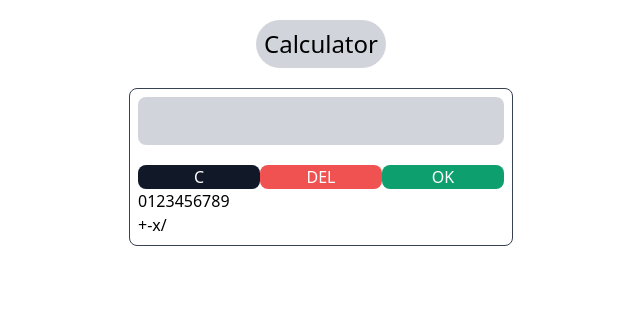
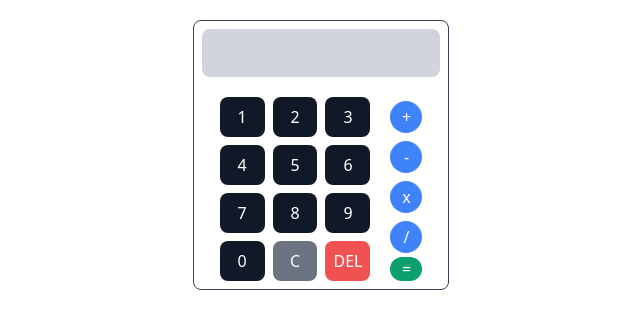
Before and after one commit to MikeLvl76/Vue-project, a Vue app in the folder app/: page / in a window 1280 px wide. Shown: the top 328 px of the page, without its empty margins (319-959 px from the left). Built offline with nearby package versions, Linux system fonts and the light colour scheme.

Commit message:
front done for the moment

```diff
--- a/app/src/components/Calculator.vue
+++ b/app/src/components/Calculator.vue
@@ -20,7 +20,7 @@ const selectOperator = (op) => {
 const updateCalculation = (event) => {
     if (event === 'C') label.value = '';
     else if (event === 'DEL') label.value = label.value.substring(0, label.value.length - 1);
-    else if (event === 'OK') {
+    else if (event === '=') {
         label.value = calculate(label.value);
     }
 }
@@ -29,39 +29,31 @@ const updateCalculation = (event) => {
 
 <template>
     <div>
-        <div class="bg-gray-300 w-fit rounded-full mt-5 mx-auto px-2 py-2">
-            <h1 class="text-2xl text-center">Calculator</h1>
+        <div class="border border-1 border-gray-700 w-64 rounded-lg px-2 py-2 mx-auto mt-5">
+            <div class="bg-gray-300 w-fit rounded-lg w-full h-12 mx-auto px-2 py-2">
+                <p class="text-right">{{ label }}</p>
+            </div>
+            <div class="flex flex-row space-x-5 mt-5 justify-center">
+                <div class="grid grid-cols-3 gap-2">
+                    <li v-for="i in 9" class="list-none">
+                        <button class="bg-gray-900 text-white px-2 py-2 w-full rounded-lg" @click="selectDigit(i)">{{ i
+                        }}</button>
+                    </li>
+                    <button class="bg-gray-900 text-white px-2 py-2 rounded-lg w-full" @click="selectDigit(0)">0</button>
+                    <button class="bg-gray-500 text-white px-2 py-2 rounded-lg w-full"
+                        @click="updateCalculation('C')">C</button>
+                    <button class="bg-red-500 text-white rounded-lg px-2 py-2 w-fit"
+                        @click="updateCalculation('DEL')">DEL</button>
+                </div>
+                <div class="flex flex-col">
+                    <button class="bg-blue-500 text-white px-1 py-1 rounded-full w-8 mb-1 mt-1" @click="selectOperator('+')">+</button>
+                    <button class="bg-blue-500 text-white px-1 py-1 rounded-full w-8 mb-1 mt-1" @click="selectOperator('-')">-</button>
+                    <button class="bg-blue-500 text-white px-1 py-1 rounded-full w-8 mb-1 mt-1" @click="selectOperator('*')">x</button>
+                    <button class="bg-blue-500 text-white px-1 py-1 rounded-full w-8 mb-1 mt-1" @click="selectOperator('/')">/</button>
+                    <button class="bg-green-500 text-white rounded-full w-8"
+                        @click="updateCalculation('=')">=</button>
+                </div>
+            </div>
         </div>
-        <div class="border border-1 border-gray-700 w-96 rounded-lg px-2 py-2 mx-auto mt-5">
-            <div class="bg-gray-300 w-fit rounded-lg w-full h-12 mx-auto px-2 py-2">
-                <p>{{ label }}</p>
-            </div>
-            <div class="flex flex-row mt-5">
-                <button class="bg-gray-900 text-white rounded-lg w-full text-center"
-                    @click="updateCalculation('C')">C</button>
-                <button class="bg-red-500 text-white rounded-lg w-full text-center"
-                    @click="updateCalculation('DEL')">DEL</button>
-                <button class="bg-green-500 text-white rounded-lg w-full text-center"
-                    @click="updateCalculation('OK')">OK</button>
-            </div>
-            <div>
-                <button @click="selectDigit(0)">0</button>
-                <button @click="selectDigit(1)">1</button>
-                <button @click="selectDigit(2)">2</button>
-                <button @click="selectDigit(3)">3</button>
-                <button @click="selectDigit(4)">4</button>
-                <button @click="selectDigit(5)">5</button>
-                <button @click="selectDigit(6)">6</button>
-                <button @click="selectDigit(7)">7</button>
-                <button @click="selectDigit(8)">8</button>
-                <button @click="selectDigit(9)">9</button>
-            </div>
-            <div>
-                <button @click="selectOperator('+')">+</button>
-                <button @click="selectOperator('-')">-</button>
-                <button @click="selectOperator('*')">x</button>
-                <button @click="selectOperator('/')">/</button>
-            </div>
-
-        </div>
-</div></template>
+    </div>
+</template>
```
